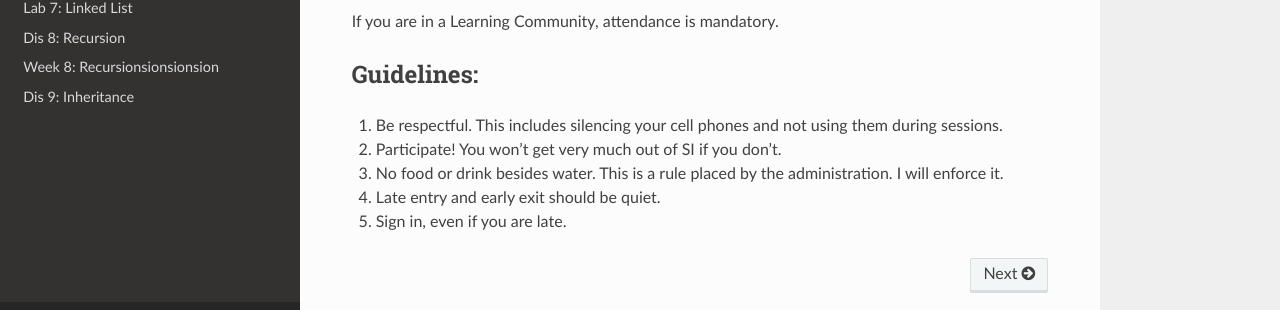
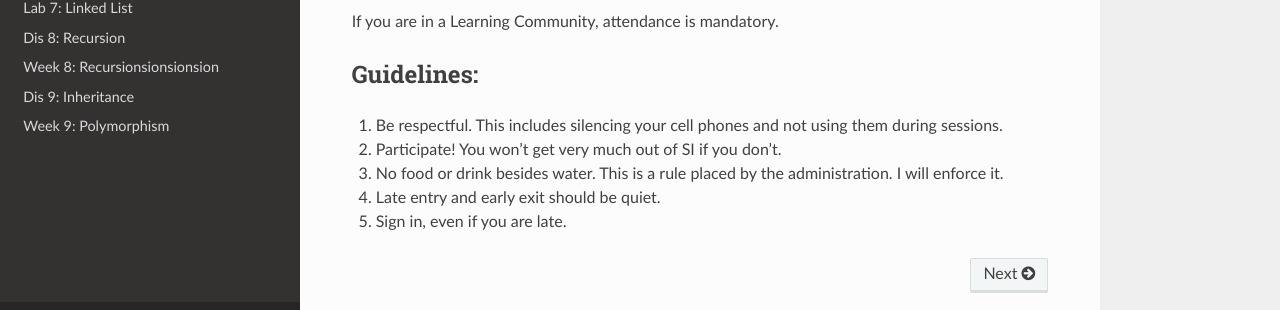
Before and after one commit to cs-si-ucr/cs12, an MkDocs documentation site: the page built from docs/index.md, in a window 1280 px wide. Shown: the part 558-868 px from the top of the page. Built offline with MkDocs 1.6.1, drawn with Linux system fonts in a browser that asks for light colours; nearby versions of some CDN libraries; old or Windows-style settings are respelled for this version of MkDocs; some of the changed lines change nothing that is shown.

Commit message:
forgot to update mkdocs -_-

```diff
--- a/mkdocs.yml
+++ b/mkdocs.yml
@@ -25,7 +25,7 @@ pages:
     - [lab08.md, "Week 8: Recursionsionsionsion"]
    # - [dis08_2.md, "Week 8 Dis 2: strcpy and strcmp or Merge Sort"]
     - [dis09.md, "Dis 9: Inheritance"]
-   # - [lab09.md, "Lab Week 9: Polymorphism"]
+    - [lab09.md, "Week 9: Polymorphism"]
    # - [dis09_2.md, "Week 9 Dis 2: Lab9, part 2"]
    # - [dis10_1.md, "Week 10 Dis 1: Searching, Sorting, and Runtime"]
    # - [lab10.md, "Lab Week 10: Big-O, and Review"]
```
